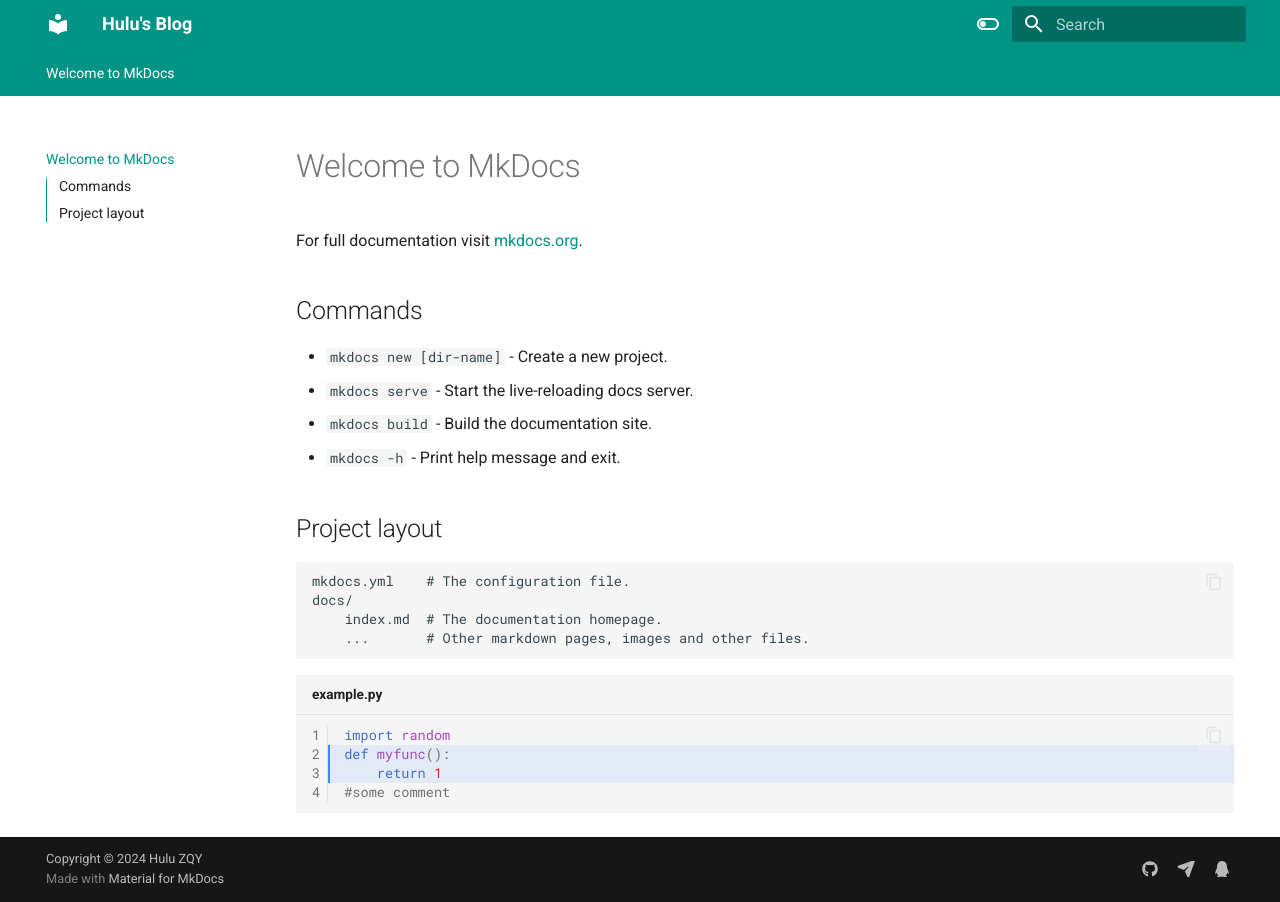
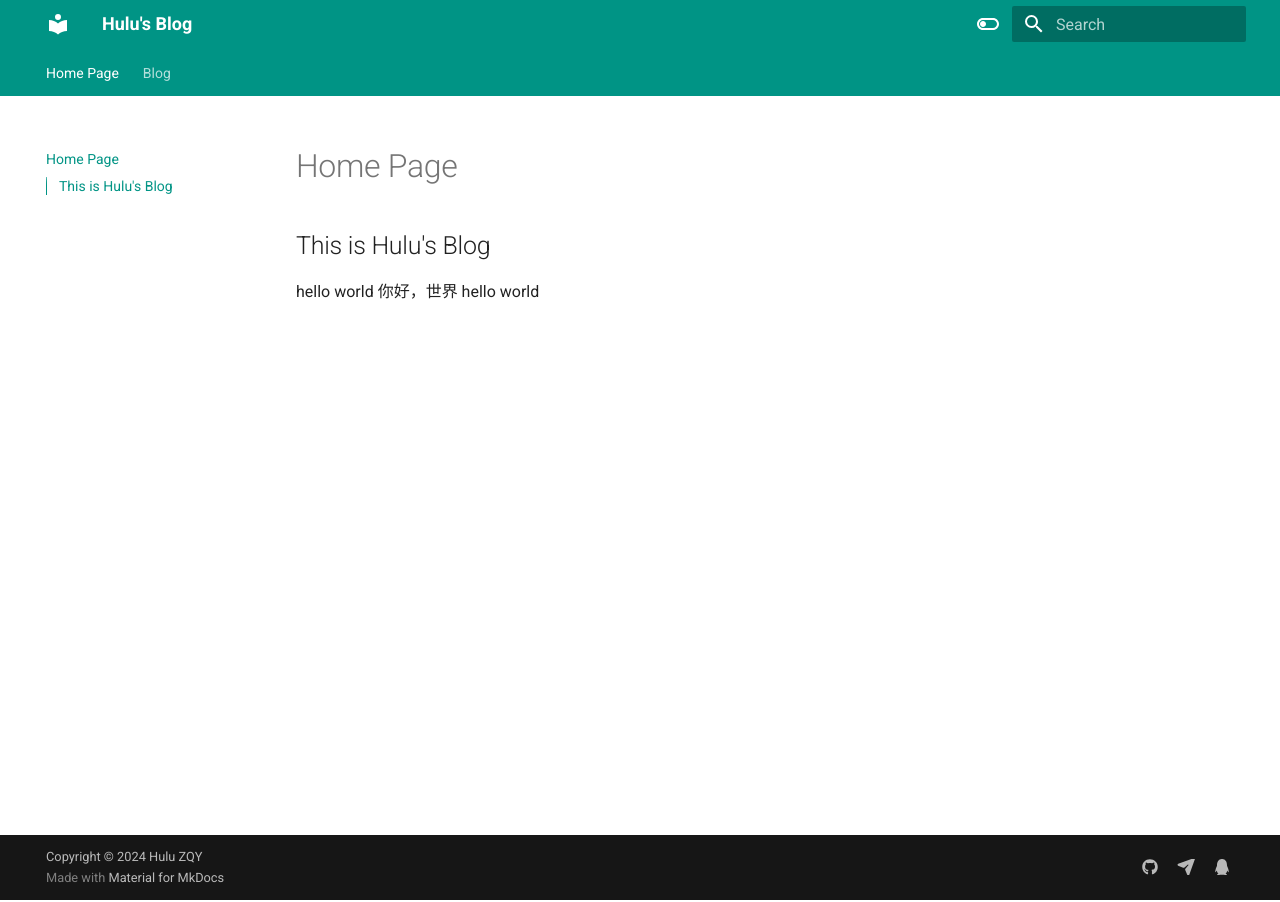
Before and after one commit to zqy10/hulublog, an MkDocs documentation site: the page built from docs/index.md, in a window 1280 px wide. Built offline with MkDocs 1.6.1 and Material for MkDocs 9.7.7, drawn with Linux system fonts in a browser that asks for light colours.

Commit message:
customize

````diff
--- a/docs/index.md
+++ b/docs/index.md
@@ -1,24 +1,8 @@
-# Welcome to MkDocs
+# Home Page
 
-For full documentation visit [mkdocs.org](https://www.mkdocs.org).
+## This is Hulu's Blog
 
-## Commands
-
-* `mkdocs new [dir-name]` - Create a new project.
-* `mkdocs serve` - Start the live-reloading docs server.
-* `mkdocs build` - Build the documentation site.
-* `mkdocs -h` - Print help message and exit.
-
-## Project layout
-
-    mkdocs.yml    # The configuration file.
-    docs/
-        index.md  # The documentation homepage.
-        ...       # Other markdown pages, images and other files.
-
-``` py title="example.py" linenums="1" hl_lines="2 3"
-import random
-def myfunc():
-    return 1
-#some comment
-```
+hello world
+你好，世界
+hello
+world
--- a/mkdocs.yml
+++ b/mkdocs.yml
@@ -1,9 +1,12 @@
 site_name: Hulu's Blog
+site_description: Not when I came to die, discover that I had not lived
+
 theme:
   name: material
   features:
     - navigation.tabs
     - navigation.sections
+    - navigation.indexes
     - toc.integrate
     - navigation.top
     - serach.suggest
@@ -24,6 +27,11 @@ theme:
         name: Switch to light mode
       primary: teal
       accent: lime
+
+plugins:
+  - search
+  - blog:
+      archive_date_format: MMMM yyyy
 
 extra:
   social:
````
Also changed, not shown: docs/blog/index.md (added, +1 -0 lines), docs/blog/posts/2024-09-19.md (added, +14 -0 lines), docs/blog/posts/helloworld.md (added, +12 -0 lines).
